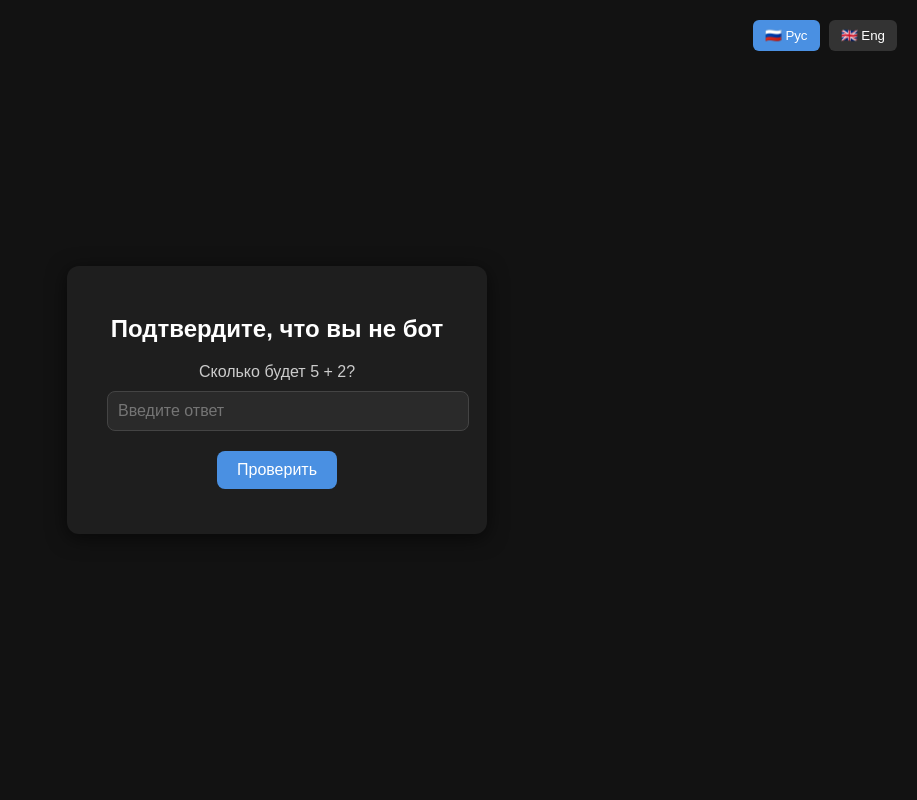
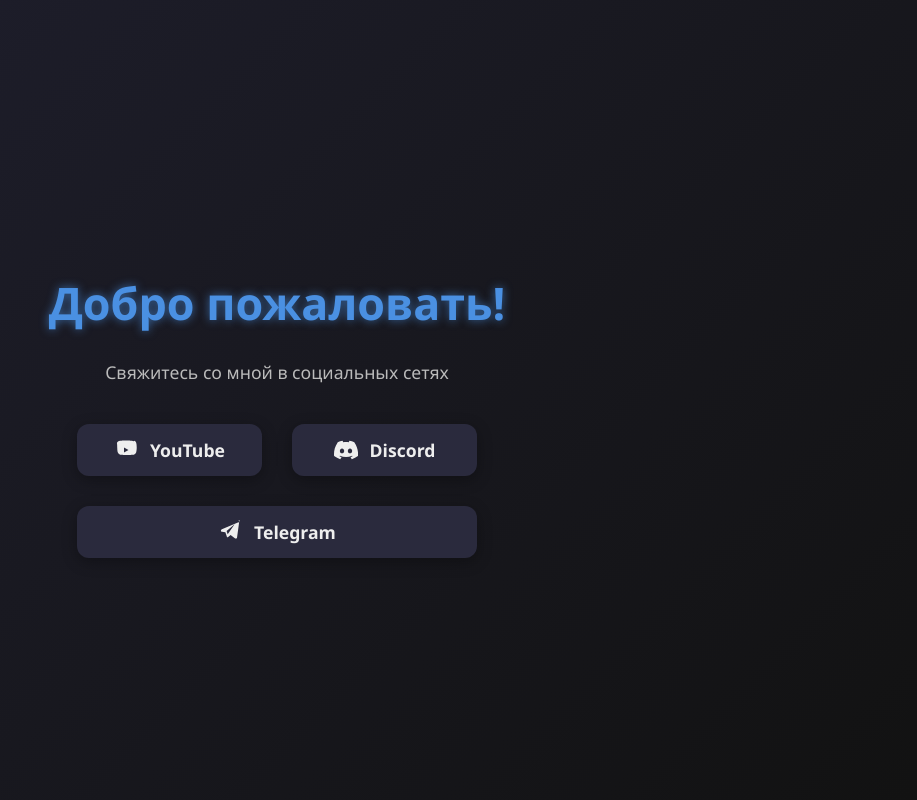
Before and after one commit to tamdasik/tamdasik.github.io, a plain HTML site: page index.html in a window 1280 px wide. Shown: the whole page, without its empty margins (363-1280 px from the left). Drawn offline with Linux system fonts and the light colour scheme.

Commit message:
Update index.html

```diff
--- a/index.html
+++ b/index.html
@@ -1,201 +1,129 @@
 <!DOCTYPE html>
 <html lang="ru">
 <head>
-  <meta charset="UTF-8">
-  <title>Капча с языками</title>
+  <meta charset="UTF-8" />
+  <title>Мой сайт с социальными ссылками</title>
   <style>
+    /* Сброс и базовые стили */
+    * {
+      box-sizing: border-box;
+    }
     body {
-      background: #121212;
-      font-family: Arial, sans-serif;
+      margin: 0;
+      background: linear-gradient(135deg, #1f1f2e, #121212);
+      font-family: 'Segoe UI', Tahoma, Geneva, Verdana, sans-serif;
+      color: #eee;
       display: flex;
+      flex-direction: column;
+      align-items: center;
       justify-content: center;
-      align-items: center;
       height: 100vh;
-      margin: 0;
+      text-align: center;
+      padding: 20px;
+    }
+    h1 {
+      font-weight: 700;
+      font-size: 2.8rem;
+      margin-bottom: 10px;
+      color: #4a90e2;
+      text-shadow: 0 0 10px #4a90e2aa;
+    }
+    p {
+      font-size: 1.1rem;
+      color: #bbb;
+      margin-bottom: 40px;
     }
 
-    .captcha-box {
-      background: #1e1e1e;
-      padding: 30px 40px;
-      border-radius: 12px;
-      box-shadow: 0 4px 20px rgba(0,0,0,0.6);
-      text-align: center;
-      width: 340px;
-      color: #fff;
-      transition: transform 0.2s ease, box-shadow 0.3s ease;
+    /* Контейнер для кнопок */
+    .buttons {
+      display: flex;
+      gap: 30px;
+      flex-wrap: wrap;
+      justify-content: center;
+      max-width: 400px;
+      width: 100%;
     }
 
-    .captcha-box.shake {
-      animation: shake 0.3s;
+    /* Стили для кнопок */
+    a.button {
+      display: flex;
+      align-items: center;
+      gap: 12px;
+      padding: 14px 24px;
+      border-radius: 12px;
+      background: #2a2a3d;
+      color: #eee;
+      font-weight: 600;
+      font-size: 1.1rem;
+      text-decoration: none;
+      box-shadow: 0 4px 15px rgba(0,0,0,0.3);
+      transition: background 0.3s ease, box-shadow 0.3s ease, transform 0.15s ease;
+      user-select: none;
+      cursor: pointer;
+      flex: 1 1 120px;
+      justify-content: center;
+    }
+    a.button:hover {
+      background: #4a90e2;
+      box-shadow: 0 6px 25px #4a90e2cc;
+      transform: translateY(-4px);
+      color: white;
+    }
+    a.button:active {
+      transform: translateY(-2px);
+      box-shadow: 0 4px 15px #4a90e2aa;
     }
 
-    @keyframes shake {
-      0% { transform: translateX(0); }
-      25% { transform: translateX(-8px); }
-      50% { transform: translateX(8px); }
-      75% { transform: translateX(-6px); }
-      100% { transform: translateX(0); }
+    /* Иконки SVG */
+    svg {
+      width: 24px;
+      height: 24px;
+      fill: currentColor;
     }
 
-    .captcha-box.success {
-      animation: successGlow 0.6s ease-out forwards;
-    }
-
-    @keyframes successGlow {
-      0% {
-        transform: scale(1);
-        box-shadow: 0 0 0 rgba(0,255,100,0);
+    /* Адаптив */
+    @media (max-width: 400px) {
+      .buttons {
+        flex-direction: column;
+        gap: 20px;
       }
-      50% {
-        transform: scale(1.05);
-        box-shadow: 0 0 20px rgba(0,255,100,0.5);
+      a.button {
+        flex: none;
+        width: 100%;
       }
-      100% {
-        transform: scale(1);
-        box-shadow: 0 0 12px rgba(0,255,100,0.3);
-      }
-    }
-
-    .captcha-box h2 {
-      margin-bottom: 20px;
-    }
-
-    .captcha-box label {
-      display: block;
-      margin-bottom: 10px;
-      font-size: 16px;
-      color: #ccc;
-    }
-
-    .captcha-box input[type="text"] {
-      padding: 10px;
-      width: 100%;
-      border: 1px solid #444;
-      border-radius: 8px;
-      margin-bottom: 20px;
-      background-color: #2a2a2a;
-      color: #fff;
-      font-size: 16px;
-    }
-
-    .captcha-box input[type="submit"] {
-      background: #4a90e2;
-      color: white;
-      padding: 10px 20px;
-      border: none;
-      border-radius: 8px;
-      font-size: 16px;
-      cursor: pointer;
-      transition: background 0.3s;
-    }
-
-    .captcha-box input[type="submit"]:hover {
-      background: #357abd;
-    }
-
-    .message {
-      margin-top: 15px;
-      font-weight: bold;
-    }
-
-    .lang-switch {
-      position: absolute;
-      top: 20px;
-      right: 20px;
-    }
-
-    .lang-switch button {
-      background: #333;
-      color: #fff;
-      border: none;
-      padding: 8px 12px;
-      margin-left: 5px;
-      border-radius: 6px;
-      cursor: pointer;
-    }
-
-    .lang-switch button.active {
-      background: #4a90e2;
     }
   </style>
 </head>
 <body>
-  <div class="lang-switch">
-    <button id="lang-ru" class="active" onclick="switchLang('ru')">🇷🇺 Рус</button>
-    <button id="lang-en" onclick="switchLang('en')">🇬🇧 Eng</button>
+
+  <h1>Добро пожаловать!</h1>
+  <p>Свяжитесь со мной в социальных сетях</p>
+
+  <div class="buttons">
+    <!-- YouTube -->
+    <a href="https://www.youtube.com/" target="_blank" rel="noopener" class="button" aria-label="YouTube">
+      <svg viewBox="0 0 24 24" aria-hidden="true">
+        <path d="M19.615 3.184A3.006 3.006 0 0017.36 2.75C15.218 2.5 12 2.5 12 2.5s-3.218 0-5.36.25a3.006 3.006 0 00-2.256.434 3.012 3.012 0 00-1.482 1.725C3.25 6.014 3.25 9.5 3.25 9.5s0 3.486.652 5.091a3.012 3.012 0 001.482 1.725 3.006 3.006 0 002.256.434c2.142.25 5.36.25 5.36.25s3.218 0 5.36-.25a3.006 3.006 0 002.256-.434 3.012 3.012 0 001.482-1.725c.652-1.605.652-5.091.652-5.091s0-3.486-.652-5.091a3.012 3.012 0 00-1.482-1.725zM10 14.5v-5l4.5 2.5-4.5 2.5z"/>
+      </svg>
+      YouTube
+    </a>
+
+    <!-- Discord -->
+    <a href="https://discord.com/" target="_blank" rel="noopener" class="button" aria-label="Discord">
+      <svg viewBox="0 0 24 24" aria-hidden="true">
+        <path d="M20.317 4.3698a19.7913 19.7913 0 00-4.8851-1.5152.0741.0741 0 00-.0785.0371c-.211.3753-.4447.8648-.6083 1.2495-1.8447-.2762-3.68-.2762-5.4868 0-.1636-.3933-.4058-.8742-.6177-1.2495a.077.077 0 00-.0785-.037 19.7363 19.7363 0 00-4.8852 1.515.0699.0699 0 00-.0321.0277C.5334 9.0458-.319 13.5799.0992 18.0578a.0824.0824 0 00.0312.0561 19.9 19.9 0 006.0537 3.0584.0777.0777 0 00.0842-.0276c.4666-.6398.8731-1.3162 1.203-2.0174a.076.076 0 00-.0416-.1057 13.1274 13.1274 0 01-1.872-.8884.077.077 0 01-.0076-.1277c.1258-.0943.2517-.1923.3718-.2914a.0743.0743 0 01.0786-.0105c3.9278 1.7933 8.18 1.7933 12.0614 0a.0739.0739 0 01.0814.0095c.119.099.246.1981.3727.2924a.0766.0766 0 01-.0065.1276 12.769 12.769 0 01-1.873.8873.0766.0766 0 00-.0407.1062c.3334.7009.739 1.3777 1.205 2.0174a.076.076 0 00.0842.0286 19.876 19.876 0 006.054-3.058.082.082 0 00.0307-.0559c.5004-5.177-.8382-9.6739-3.5485-13.6604a.061.061 0 00-.0312-.0286zM8.02 15.3312c-1.1825 0-2.1531-1.0857-2.1531-2.419 0-1.3332.9555-2.4189 2.1531-2.4189 1.2108 0 2.1747 1.0952 2.153 2.4189 0 1.3333-.9555 2.419-2.153 2.419zm7.9748 0c-1.1824 0-2.1531-1.0857-2.1531-2.419 0-1.3332.9554-2.4189 2.1531-2.4189 1.2107 0 2.1746 1.0952 2.153 2.4189 0 1.3333-.9423 2.419-2.153 2.419z"/>
+      </svg>
+      Discord
+    </a>
+
+    <!-- Telegram -->
+    <a href="https://telegram.org/" target="_blank" rel="noopener" class="button" aria-label="Telegram">
+      <svg viewBox="0 0 24 24" aria-hidden="true">
+        <path d="M21.228 2.673a1.276 1.276 0 00-1.342-.22L3.863 9.25a1.3 1.3 0 00-.548.382c-.01.01-.02.022-.03.034a1.292 1.292 0 00-.222 1.542 1.306 1.306 0 00.955.602l3.356.422 1.597 4.717c.12.352.575.506.87.29l2.77-2.18 4.56 3.362a1.305 1.305 0 001.92-1.135l2.225-16.38a1.288 1.288 0 00-.77-1.74zM9.7 14.137l-.01.005-1.08-3.196 8.012-6.73-6.932 9.92z"/>
+      </svg>
+      Telegram
+    </a>
   </div>
 
-  <div class="captcha-box" id="captchaBox">
-    <h2 id="title">Подтвердите, что вы не бот</h2>
-    <form onsubmit="return checkCaptcha()">
-      <label id="question">Сколько будет 5 + 2?</label>
-      <input type="text" id="captcha" placeholder="Введите ответ">
-      <input type="submit" id="submitBtn" value="Проверить">
-      <div class="message" id="message"></div>
-    </form>
-  </div>
-
-  <!-- Звуки -->
-  <audio id="successSound" src="https://cdn.pixabay.com/audio/2022/03/15/audio_b7b4c6543d.mp3"></audio>
-  <audio id="errorSound" src="https://cdn.pixabay.com/audio/2022/03/15/audio_fceaa1c2b6.mp3"></audio>
-
-  <script>
-    let currentLang = 'ru';
-    const langs = {
-      ru: {
-        title: 'Подтвердите, что вы не бот',
-        question: 'Сколько будет 5 + 2?',
-        placeholder: 'Введите ответ',
-        submit: 'Проверить',
-        success: '✅ Капча успешно пройдена!',
-        fail: '❌ Неверный ответ. Попробуйте снова.'
-      },
-      en: {
-        title: 'Please confirm you are not a bot',
-        question: 'What is 5 + 2?',
-        placeholder: 'Enter your answer',
-        submit: 'Check',
-        success: '✅ Captcha passed!',
-        fail: '❌ Incorrect answer. Try again.'
-      }
-    };
-
-    function switchLang(lang) {
-      currentLang = lang;
-
-      document.getElementById('title').innerText = langs[lang].title;
-      document.getElementById('question').innerText = langs[lang].question;
-      document.getElementById('captcha').placeholder = langs[lang].placeholder;
-      document.getElementById('submitBtn').value = langs[lang].submit;
-
-      document.getElementById('lang-ru').classList.toggle('active', lang === 'ru');
-      document.getElementById('lang-en').classList.toggle('active', lang === 'en');
-    }
-
-    function checkCaptcha() {
-      const answer = document.getElementById('captcha').value.trim();
-      const message = document.getElementById('message');
-      const box = document.getElementById('captchaBox');
-      const successSound = document.getElementById('successSound');
-      const errorSound = document.getElementById('errorSound');
-
-      box.classList.remove('shake', 'success');
-
-      if (answer === '7') {
-        message.style.color = '#00c853';
-        message.textContent = langs[currentLang].success;
-        successSound.play();
-        box.classList.add('success');
-      } else {
-        message.style.color = '#ff5252';
-        message.textContent = langs[currentLang].fail;
-        errorSound.play();
-        box.classList.add('shake');
-        setTimeout(() => box.classList.remove('shake'), 300);
-      }
-
-      return false;
-    }
-  </script>
 </body>
 </html>
```
